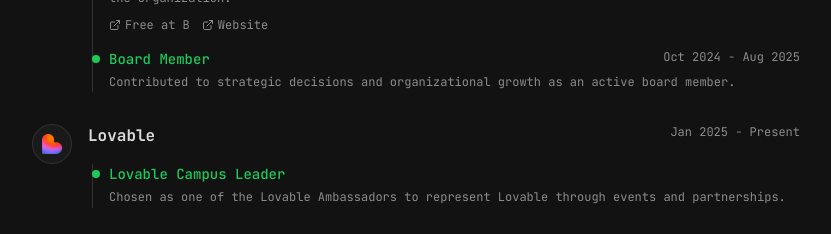
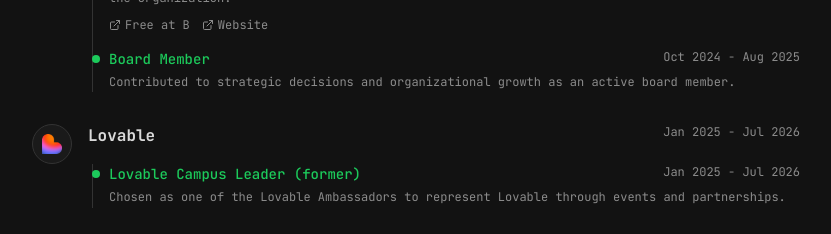
Before and after one commit to mfmatozza/portfolio, a React (Vite) app: page / in a window 1280 px wide. Shown: the part 2240-2474 px from the top of the page, without its empty margins (224-1055 px from the left). Built offline with nearby package versions, Linux system fonts and the light colour scheme.

Commit message:
Changes
Co-authored-by: mfmatozza <256652541+mfmatozza@users.noreply.github.com>

```diff
--- a/src/components/ExtracurricularActivities.tsx
+++ b/src/components/ExtracurricularActivities.tsx
@@ -35,17 +35,18 @@ export const ExtracurricularActivities = () => {
     {
       customIcon: lovableLogo,
       name: "Lovable",
-      period: it ? "Gen 2025 - Presente" : "Jan 2025 - Present",
+      period: it ? "Gen 2025 - Lug 2026" : "Jan 2025 - Jul 2026",
       roles: [
         {
-          title: "Lovable Campus Leader",
-          period: "",
+          title: it ? "Lovable Campus Leader (ex)" : "Lovable Campus Leader (former)",
+          period: it ? "Gen 2025 - Lug 2026" : "Jan 2025 - Jul 2026",
           description: it
             ? "Scelto come uno degli Ambassador Lovable per rappresentare Lovable attraverso eventi e partnership."
             : "Chosen as one of the Lovable Ambassadors to represent Lovable through events and partnerships.",
         },
       ],
     },
+
     {
       icon: Code,
       name: "Hacklab",
```
